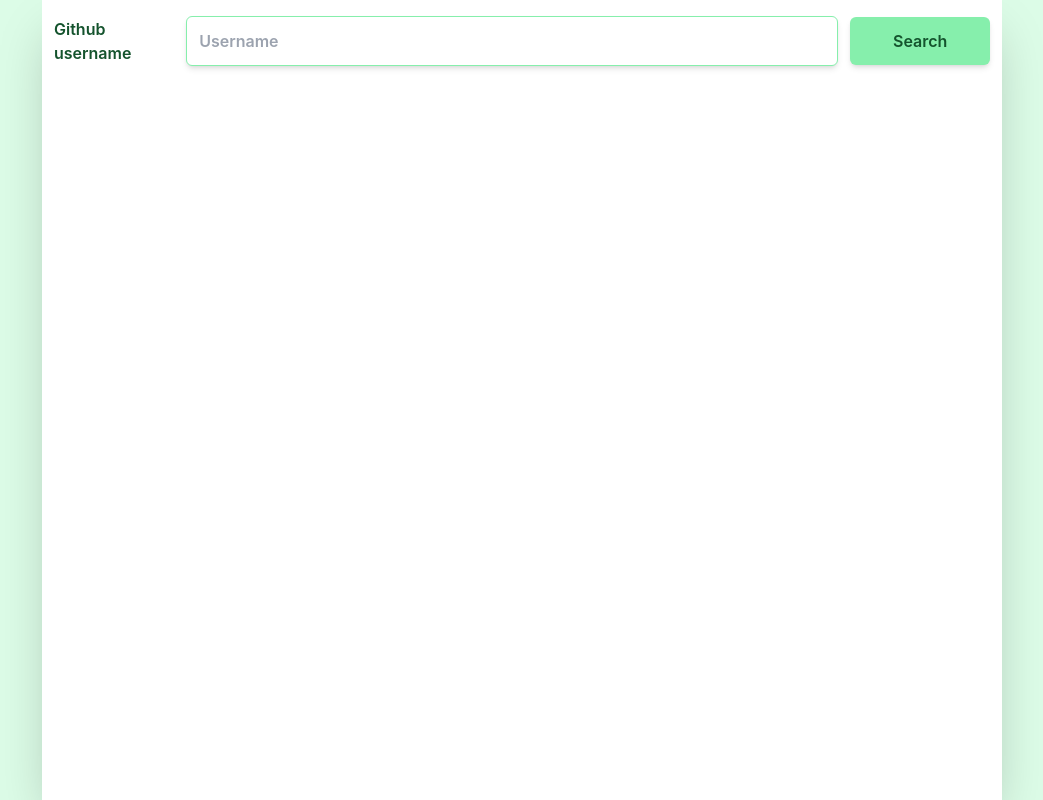
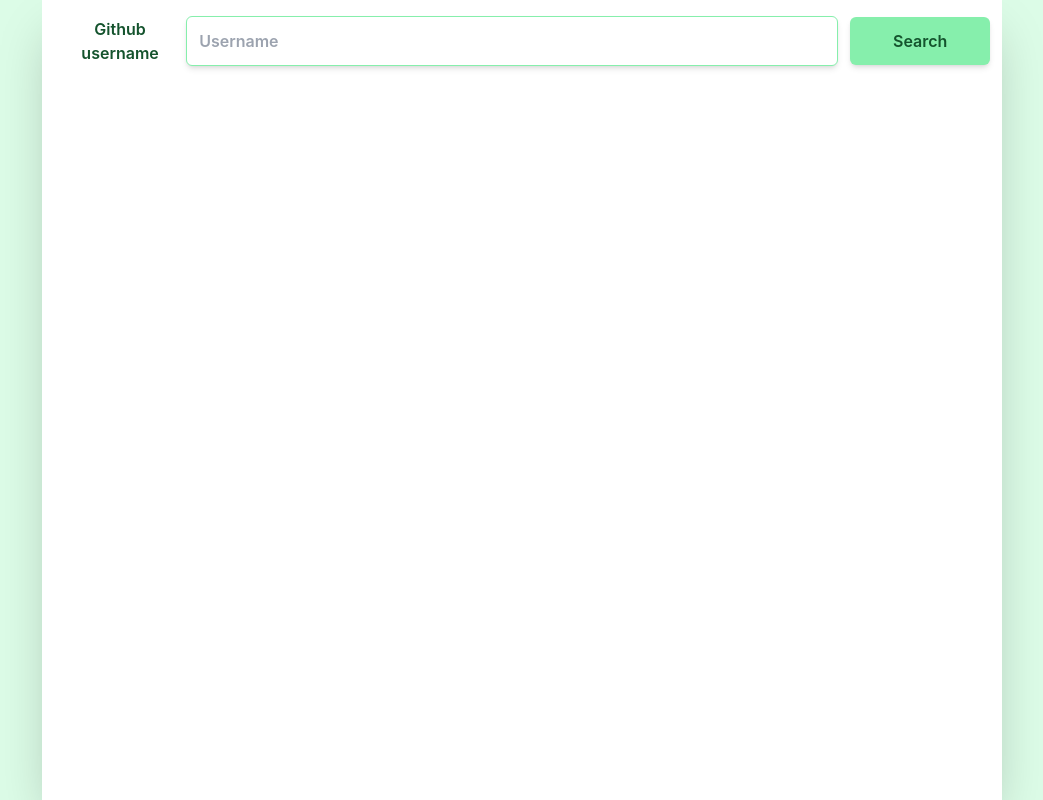
Before and after one commit to abifitrird/github-repo, a React (Create React App) app: page / in a window 1280 px wide. Shown: the whole page, without its empty margins (118-1161 px from the left). Built offline with nearby package versions, Linux system fonts and the light colour scheme.

Commit message:
Fix stylings

```diff
--- a/src/components/RepoCard.js
+++ b/src/components/RepoCard.js
@@ -42,7 +42,7 @@ const RepoCard = ({
           <p className='col-span-4 flex flex-row flex-wrap space-x-2'>
             :{' '}
             {topics.map((item) => (
-              <i>{item}</i>
+              <i key={item}>{item}</i>
             ))}
           </p>
         )}
--- a/src/components/SearchField.js
+++ b/src/components/SearchField.js
@@ -16,7 +16,7 @@ const SearchField = ({ getData }) => {
 
   return (
     <div className='w-full px-3 font-semibold flex flex-row items-center text-green-900'>
-      <label className='w-48' htmlFor='username'>
+      <label className='w-48 text-center' htmlFor='username'>
         Github username
       </label>
       <input
@@ -28,7 +28,7 @@ const SearchField = ({ getData }) => {
       />
       <button
         id='submit'
-        className='w-48 p-3 bg-green-300 rounded-md shadow-md font-semibold hover:text-white hover:bg-green-600 focus:outline-none'
+        className='w-48 p-3 bg-green-300 rounded-md shadow-md font-semibold hover:text-white hover:bg-green-600 focus:outline-none active:translate-y-0.5'
         type='type'
         onClick={() => getData(username)}
       >
```
Also changed, not shown: public/empty.webp (added), public/github-logo.webp (added).
